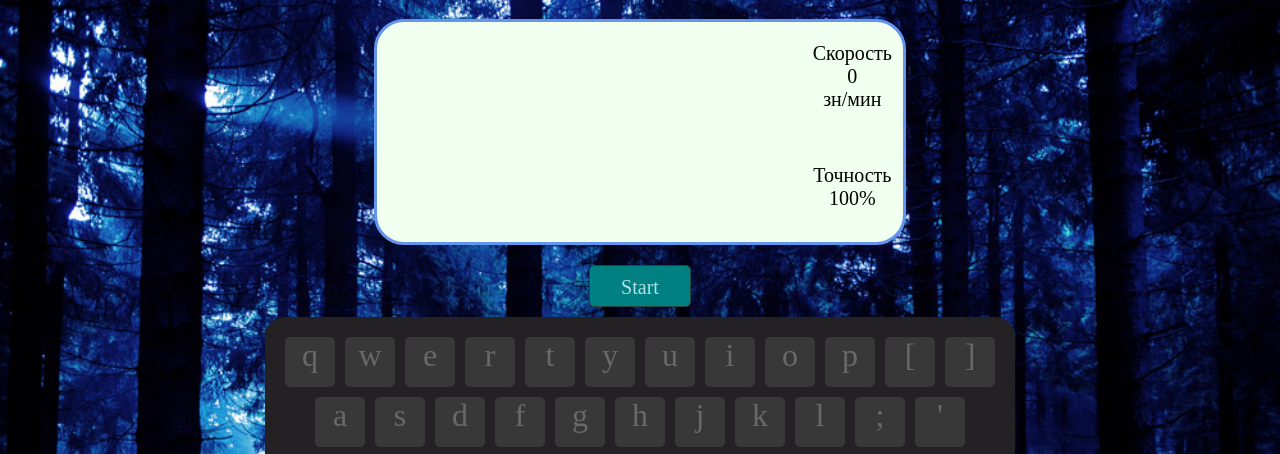
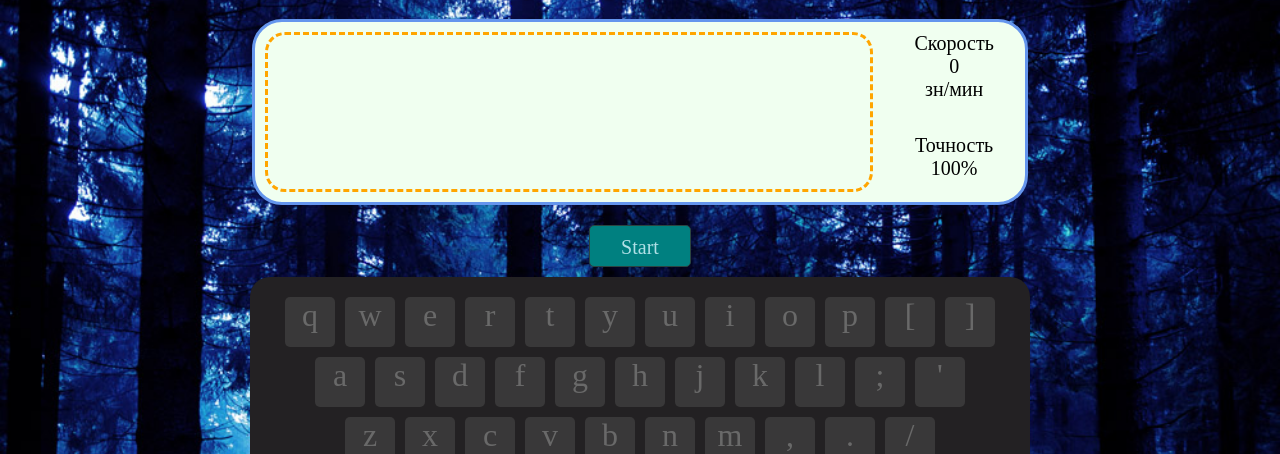
Before and after one commit to KachmaZ/TypeSpeed, a plain HTML site: page index.html in a window 1280 px wide. Shown: the part 61-515 px from the top of the page. Drawn offline with nearby package versions, Linux system fonts and the light colour scheme.

Commit message:
Незначительные доработки стилей

```diff
--- a/css/gf-style.css
+++ b/css/gf-style.css
@@ -2,8 +2,7 @@
 /* Стилизация игрового поля */
 
 .game-field {
-    width: 40%;
-    height: 200px;
+    width: 750px;
     border: 3px solid cornflowerblue;
     border-radius: 30px;
 
@@ -15,17 +14,23 @@
 
 .grid-wrapper {
     display: grid;
-    height: 200px;
+
+    min-height: 160px;
     grid-template-rows: 1fr 1fr ;
     grid-template-columns: 5fr 1fr;
-    gap: 20px;
     grid-template-areas:
         "field speed"
         "field accuracy";
+        gap: 20px;
 }
 
 .type-field {
     grid-area: field;
+
+    border: 3px dashed orange;
+    border-radius: 20px;
+
+    padding: 5px;
 }
 
 .type-accuracy {
@@ -54,7 +59,7 @@
 }
 
 .current {
-    background-color: yellow;
+    background-color: gold;
 }
 
 .passed {
--- a/css/kb-style.css
+++ b/css/kb-style.css
@@ -6,6 +6,7 @@
 }
 .sup-keyboard {
     display: inline-block;
+    width: 750px;
     margin: 10px auto;
     padding: 15px;
     border-radius: 20px;
```
